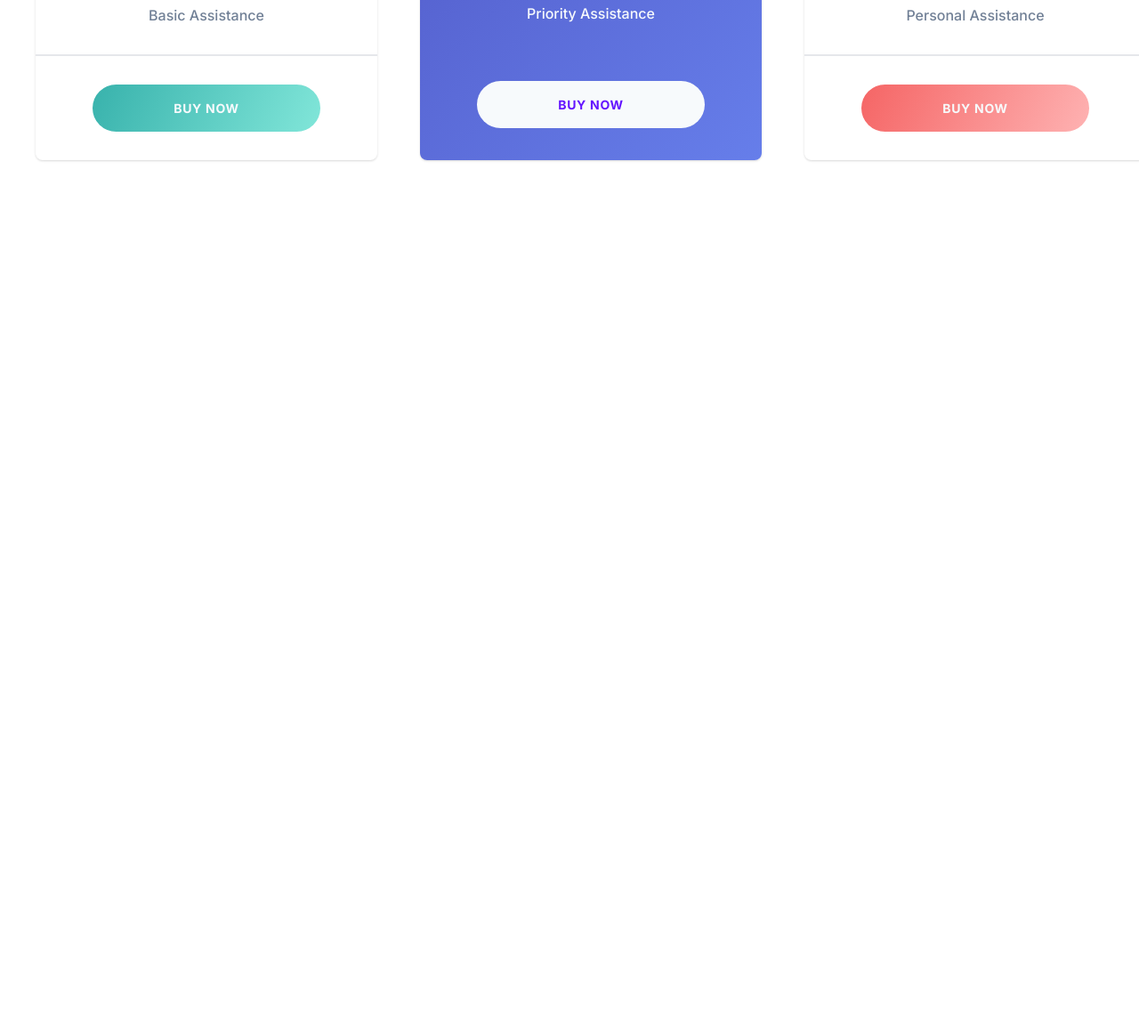
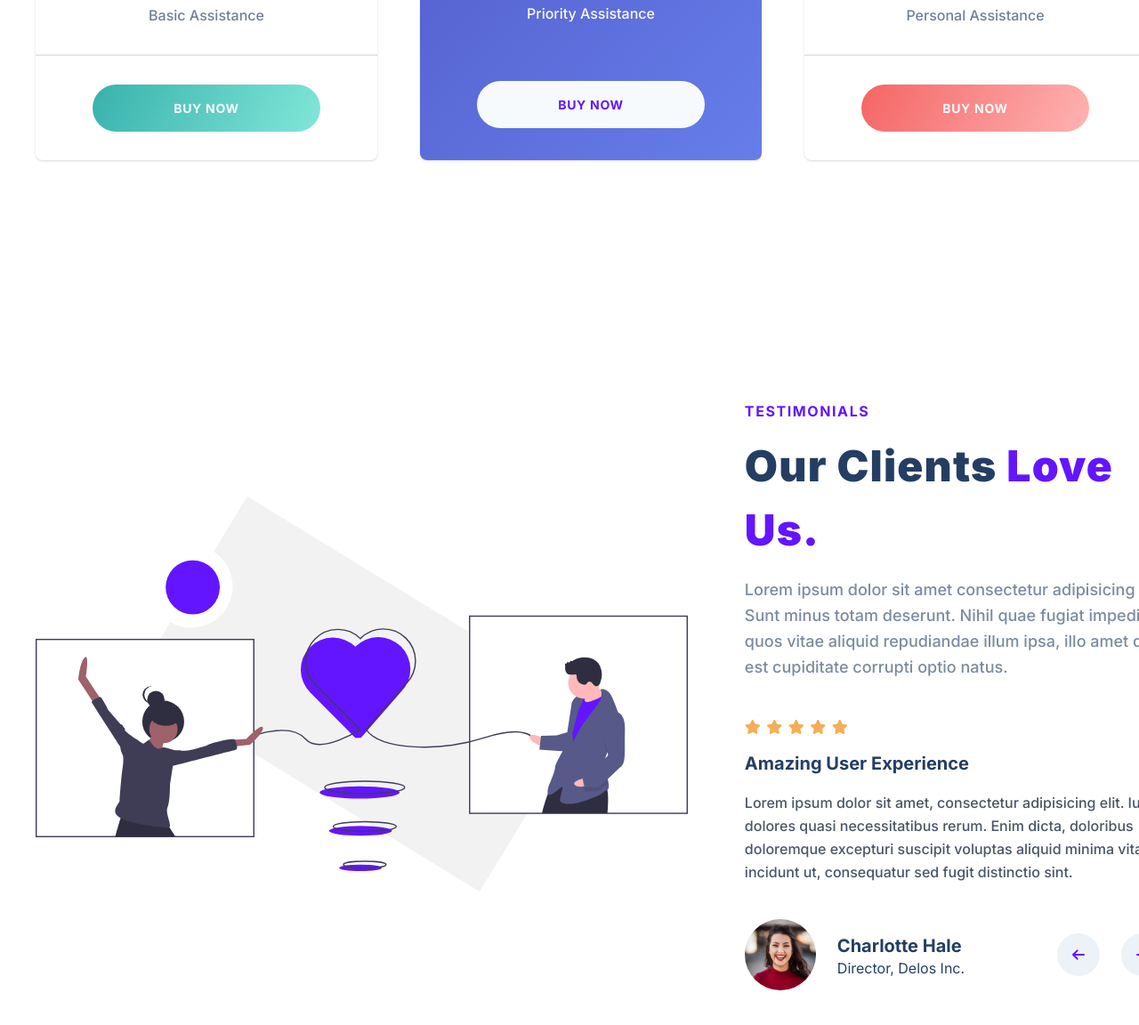
Before and after one commit to cornious-on-the-cob/Treact, a plain HTML site: page index.html in a window 1280 px wide. Shown: the part 5160-6312 px from the top of the page at 89% size. Before the commit the page ends 5476 px from the top, so only its background shows below. Drawn offline with Linux system fonts and the light colour scheme.

Commit message:
testimonials done

```diff
--- a/index.html
+++ b/index.html
@@ -6,6 +6,10 @@
     <title>Document</title>
     <link rel="stylesheet" href="./styles.css" />
     <script src="./script.js"></script>
+    <script
+      src="https://kit.fontawesome.com/a118cfdbd0.js"
+      crossorigin="anonymous"
+    ></script>
   </head>
   <body>
     <section id="landing">
@@ -452,7 +456,9 @@
         <div class="container">
           <div class="row">
             <div class="section__tag">Pricing</div>
-            <h2 class="section__title">Reasonable and Flexible Plans</h2>
+            <h2 class="section__title">
+              Reasonable and Flexible <span class="purple">Plans.</span>
+            </h2>
             <div class="section__para">
               Lorem ipsum dolor sit amet consectetur adipisicing elit. Velit
               dolorem laborum, in eum illo voluptas omnis aliquam explicabo,
@@ -520,7 +526,87 @@
         </div>
       </section>
 
+      <section id="testimonials">
+        <div class="container">
+          <div class="row">
+            <figure class="testimonial__img--wrapper">
+              <img
+                src="./assets/love-illustration.c759090fa833369ad6ffb6eb19cacb3e.svg"
+                alt="love illustration"
+              />
+            </figure>
+            <div class="testimonials__description">
+              <div class="section__tag">Testimonials</div>
+              <h2 class="section__title">
+                Our Clients <span class="purple">Love Us.</span>
+              </h2>
+              <div class="section__para">
+                Lorem ipsum dolor sit amet consectetur adipisicing elit. Sunt
+                minus totam deserunt. Nihil quae fugiat impedit quos vitae
+                aliquid repudiandae illum ipsa, illo amet quasi est cupiditate
+                corrupti optio natus.
+              </div>
+              <div class="testimonial">
+                <div class="testimonial__rating">
+                  <i class="fas fa-star"></i>
+                  <i class="fas fa-star"></i>
+                  <i class="fas fa-star"></i>
+                  <i class="fas fa-star"></i>
+                  <i class="fas fa-star"></i>
+                </div>
+                <h3 class="testimonial__title">Amazing User Experience</h3>
+                <p class="testimonial__para">
+                  Lorem ipsum dolor sit amet, consectetur adipisicing elit. Iure
+                  dolores quasi necessitatibus rerum. Enim dicta, doloribus
+                  doloremque excepturi suscipit voluptas aliquid minima vitae
+                  incidunt ut, consequatur sed fugit distinctio sint.
+                </p>
+                <div class="testimonial__bottom">
+                  <div class="testimonial__profile">
+                    <img
+                      src="./assets/photo-1494790108377-be9c29b29330.avif"
+                      alt="person"
+                      class="testimonial__img"
+                    />
+                    <div class="testimonial__details">
+                      <div class="testimonial__name">Charlotte Hale</div>
+                      <div class="testimonial__role">Director, Delos Inc.</div>
+                    </div>
+                  </div>
 
+                  <div class="testimonial__buttons">
+                    <button class="testimonial__button">
+                      <svg
+                        fill="none"
+                        stroke="rgb(100,21,255)"
+                        stroke-linecap="round"
+                        stroke-linejoin="round"
+                        stroke-width="3"
+                        viewBox="0 0 24 24"
+                      >
+                        <path d="M10 19l-7-7m0 0l7-7m-7 7h18"></path>
+                      </svg>
+                    </button>
+                    <div class="divider"></div>
+                    <button class="testimonial__button">
+                      <svg
+                        fill="none"
+                        stroke="rgb(100,21,255)"
+                        stroke-linecap="round"
+                        stroke-linejoin="round"
+                        stroke-width="3"
+                        viewBox="0 0 24 24"
+                      >
+                        <path d="M14 5l7 7m0 0l-7 7m7-7H3"></path>
+                      </svg>
+                    </button>
+                  </div>
+                </div>
+              </div>
+            </div>
+          </div>
+        </div>
+      </section>
     </main>
   </body>
 </html>
--- a/styles.css
+++ b/styles.css
@@ -725,10 +725,6 @@ Pricing
   );
 }
 
-path[Attributes Style] {
-    d: path("M 82 -98.3 C 129.8 -57.7 208.2 -54.1 229.6 -26.6 C 251.1 1 215.6 52.5 172.9 74.9 C 130.2 97.2 80.3 90.4 37.8 107.5 C -4.8 124.7 -40 165.7 -63.3 162.3 C -86.5 158.8 -97.8 110.9 -109.3 72.2 C -120.7 33.5 -132.2 4.1 -140.1 -37.4 C -147.9 -79 -152.1 -132.6 -128.1 -177.3 C -104.1 -222.1 -52.1 -258 -17.5 -237.2 C 17.1 -216.4 34.3 -138.9 82 -98.3 Z");
-    fill: rgb(255, 180, 188);
-}
 
 .plans__blob {
     z-index: -10;
@@ -739,6 +735,106 @@ path[Attributes Style] {
     height: 256px;
     width: 256px;
     opacity: 0.25;
+}
+
+/*
+
+Testimonials
+
+*/
+
+.testimonials__img,
+.testimonials__description {
+    width: 50%;
+}
+
+.testimonial {
+    margin-top: 40px;
+}
+
+.testimonial__rating i {
+    color: rgba(246, 173, 85);
+    margin-right: 2px;
+    margin-top: 4px;
+}
+
+.testimonial__title,
+.testimonial__name {
+    font-weight: 700;
+    color: #243e63;
+    font-size: 20px;
+    line-height: 1.5;
+}
+
+.testimonial__title {
+    margin-top: 16px;
+}
+
+.testimonial__para {
+    margin: 16px 0px 40px 0;
+    color: #4a5568;
+    font-size: 16px;
+    font-weight: 500;
+    line-height: 1.625;
+}
+
+.testimonials__description {
+    display: flex;
+    flex-direction: column;
+    padding-left: 64px;
+}
+
+.testimonial__bottom {
+    display: flex;
+    justify-content: space-between;
+}
+
+.testimonial__details {
+    margin-left: 24px;
+}
+
+.testimonial__profile {
+    display: flex;
+    align-items: center;
+}
+
+.testimonial__img {
+    width: 80px;
+    height: 80px;
+    border-radius: 50%;
+}
+
+.testimonial__buttons {
+    display: flex;
+    align-items: center;
+}
+
+.testimonial__button {
+    display: flex;
+    justify-content: center;
+    align-items: center;
+    padding: 16px;
+    background: #edf2f7;
+    border-radius: 50%;
+    margin: 0 12px;
+    transition: all 300ms;
+}
+
+.testimonial__button svg {
+    width: 16px;
+    height: 16px;
+}
+
+.testimonial__button:hover {
+    background-color: rgba(226, 232, 240);
+}
+
+svg[Attributes Style] {
+    fill: none;
+    stroke: rgb(100, 21, 255);
+    stroke-linecap: round;
+    stroke-linejoin: round;
+    stroke-width: 3;
 }
 
 /*
```
